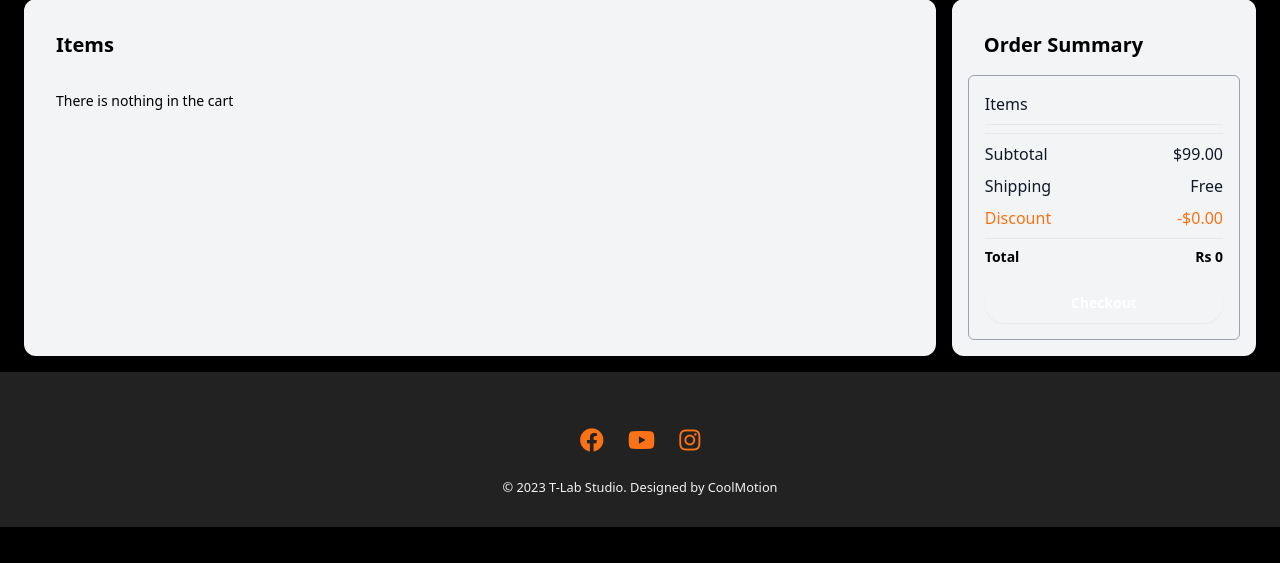
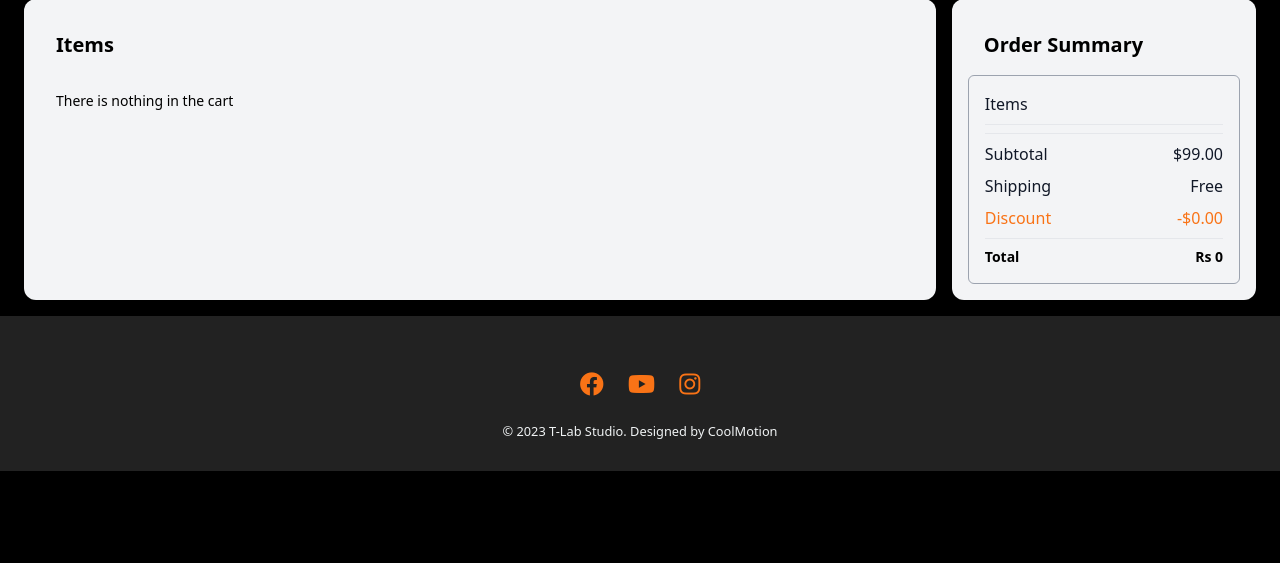
Before and after one commit to coolmotion/T-Lab, a Django app: page /cart in a window 1280 px wide. Shown: the part 181-744 px from the top of the page. Run offline with Django 5.2, Linux system fonts and the light colour scheme; some web fonts are replaced.

Commit message:
update db.sqlite3

```diff
--- a/cart/templates/cart_summary.html
+++ b/cart/templates/cart_summary.html
@@ -83,7 +83,7 @@
               <span>Total</span>
               <span>Rs {{total}}</span>
             </div>
-            <button class="flex mt-4 w-full justify-center rounded-full bg-orange-500 px-4 py-2 text-sm font-semibold leading-6 text-white shadow-sm hover:bg-orange-600 focus-visible:outline focus-visible:outline-2 focus-visible:outline-offset-2 focus-visible:outline-orange-500">Checkout</button>
+            <!-- <button class="flex mt-4 w-full justify-center rounded-full bg-orange-500 px-4 py-2 text-sm font-semibold leading-6 text-white shadow-sm hover:bg-orange-600 focus-visible:outline focus-visible:outline-2 focus-visible:outline-offset-2 focus-visible:outline-orange-500">Checkout</button> -->
 
           </div>
         </div>
```
Also changed, not shown: db.sqlite3.
